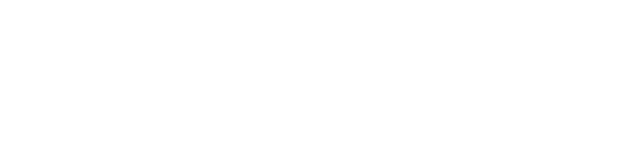
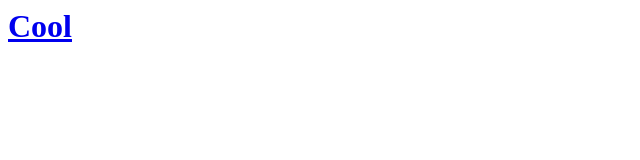
Before and after one commit to AnonymeUSB/Lab, a plain HTML site: page index.html in a window 1280 px wide. Shown: the whole page, without its empty margins (0-640 px from the left). Drawn offline with Linux system fonts and the light colour scheme.

Commit message:
saucisse

```diff
--- a/index.html
+++ b/index.html
@@ -3,6 +3,8 @@
         <title>Mon site super</title>
     </head>
     <body>
-
+        <a href="https://google.com">
+            <h1>Cool</h1>
+        </a>
     </body>
 </html>
```
